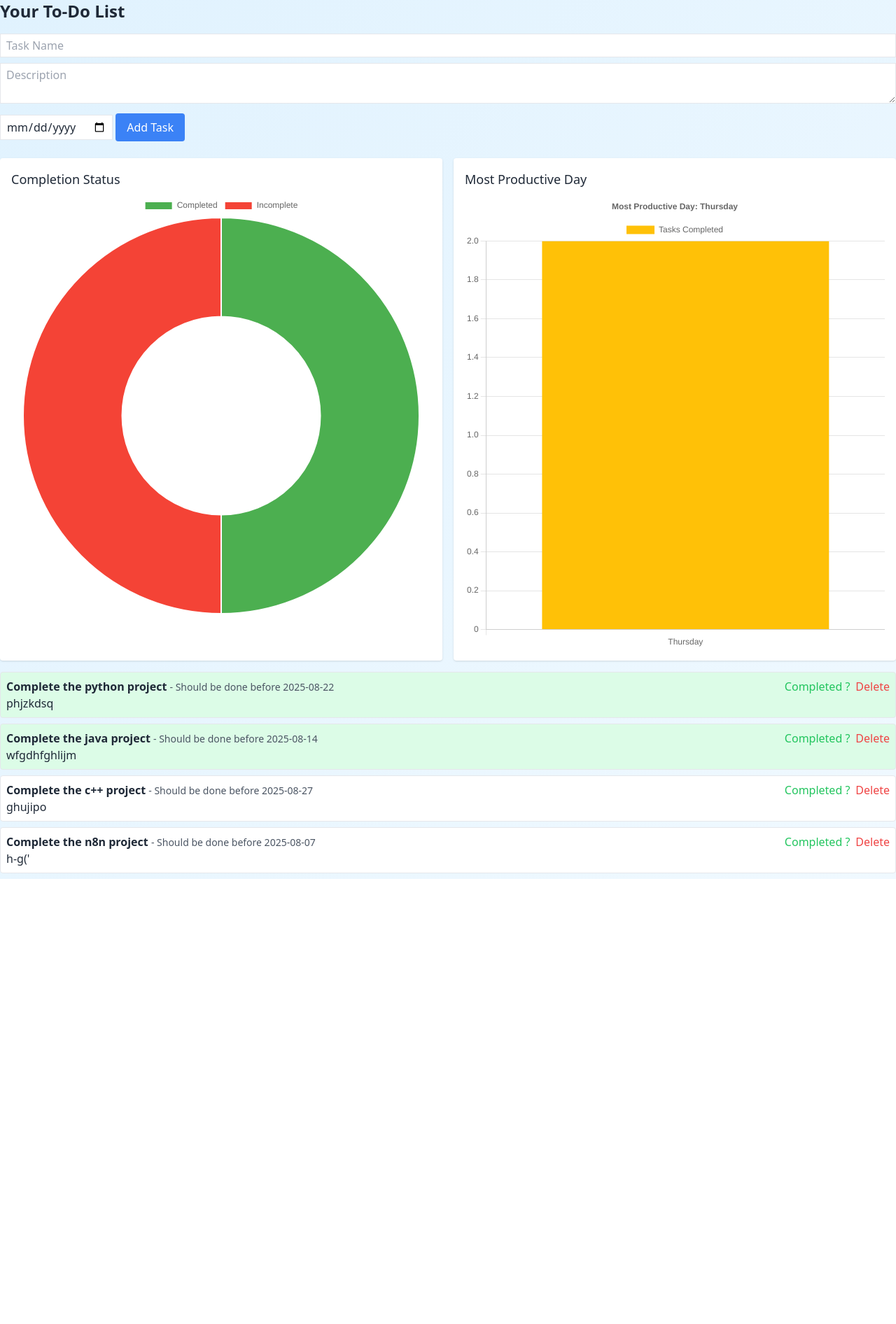
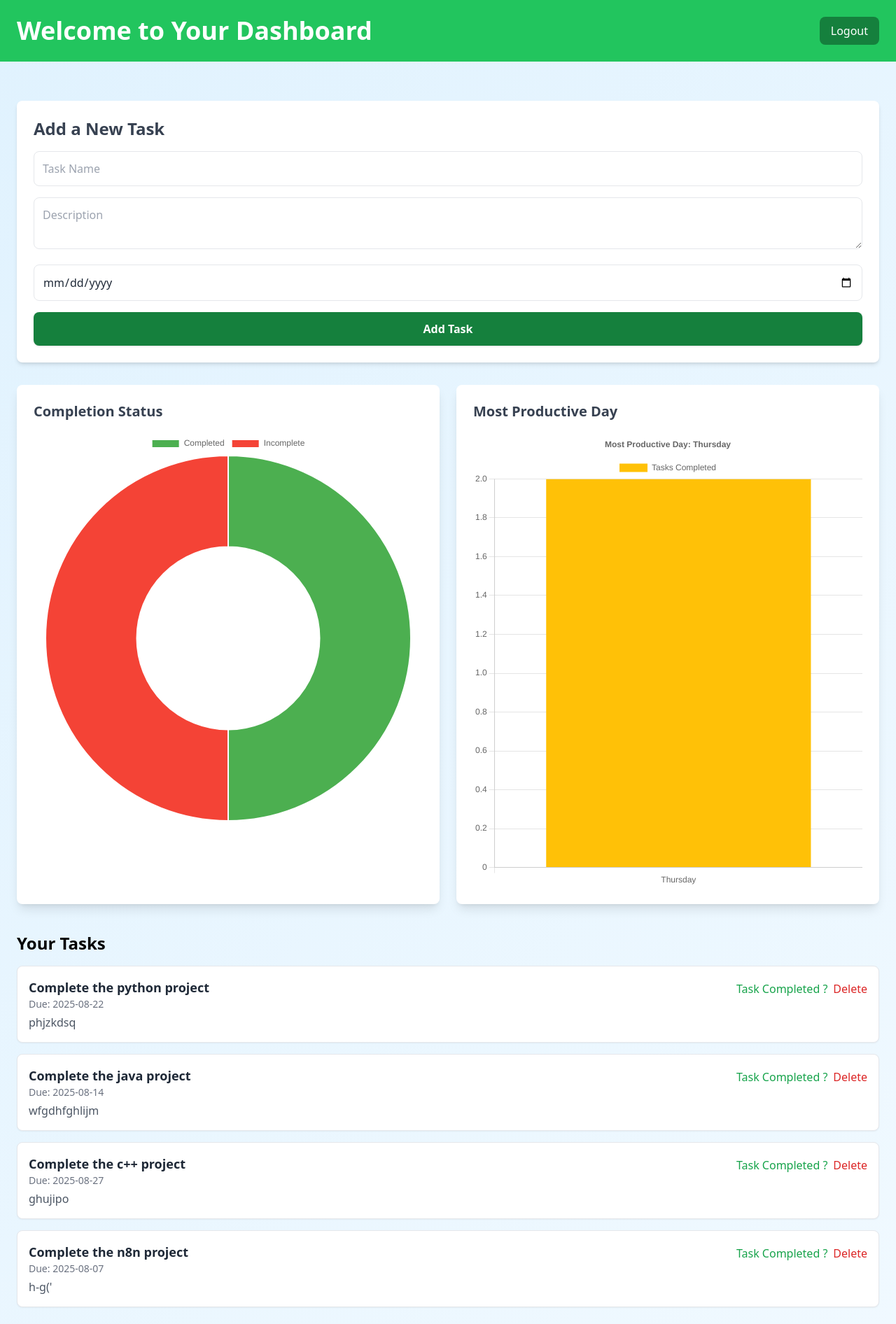
Before and after one commit to Auoram/To_Do_App_flask, a Flask app: page /dashboard in a window 1280 px wide. Shown: the whole page at 70% size. Before the commit the page ends 1256 px from the top, so only its background shows below. Run offline with Flask 3, Linux system fonts and the light colour scheme; a user stored in the database is signed in; some libraries are stand-ins or nearby versions.

Commit message:
style dashboard1

```diff
--- a/templates/dashboard.html
+++ b/templates/dashboard.html
@@ -1,27 +1,70 @@
 {% extends 'layout.html' %}
 {% block title %}Dashboard{% endblock %}
+
 {% block content %}
-<h1 class="text-2xl font-bold mb-4">Your To-Do List</h1>
-<form method="POST" class="mb-6 space-y-2">
-  <input name="name" placeholder="Task Name" required class="border px-2 py-1 w-full">
-  <textarea name="description" placeholder="Description" class="border px-2 py-1 w-full"></textarea>
-  <input type="date" name="due_date" class="border px-2 py-1">
-  <button class="bg-blue-500 text-white px-4 py-2 rounded">Add Task</button>
+<!-- Navbar -->
+<div class="flex justify-between items-center mb-8 p-6 bg-green-500">
+  <h1 class="text-4xl font-extrabold text-white">Welcome to Your Dashboard</h1>
+  <form action="/logout" method="POST">
+    <button class="bg-green-700 text-white px-4 py-2 rounded-lg hover:bg-red-600 transition">Logout</button>
   </form>
+</div>
+<div class="container px-6 mx-auto py-6">
+<!-- Task Creation -->
+<div class="bg-white p-6 rounded-lg shadow-md mb-8">
+  <h2 class="text-2xl font-semibold mb-4 text-gray-700">Add a New Task</h2>
+  <form method="POST" class="space-y-4">
+    <input name="name" placeholder="Task Name" required class="w-full p-3 border rounded-lg focus:ring-2 focus:ring-indigo-500">
+    <textarea name="description" placeholder="Description" class="w-full p-3 border rounded-lg focus:ring-2 focus:ring-indigo-500"></textarea>
+    <input type="date" name="due_date" class="w-full p-3 border rounded-lg focus:ring-2 focus:ring-indigo-500">
+    <button class="w-full bg-green-700 text-white font-semibold py-3 rounded-lg shadow hover:shadow-xl transition">Add Task</button>
+  </form>
+</div>
+
+<!-- Charts -->
 <div id="completedTasks" data-value="{{ completed_tasks }}"></div>
 <div id="incompletedTasks" data-value="{{ incompleted_tasks }}"></div>
 <div id="dayCounts" data-value='{{ day_counts | tojson }}'></div>
 <div id="mostProductiveDay" data-value="{{ most_productive_day }}" hidden></div>
-<div class="flex flex-col md:flex-row gap-4 mb-4">
-  <div class="md:w-1/2 p-4 bg-white rounded shadow">
-    <h3 class="text-lg font-medium mb-2">Completion Status</h3>
-    <canvas id="completionChart" style="width:100%; height:100px;"></canvas>
+
+<div class="grid grid-cols-1 md:grid-cols-2 gap-6 mb-10">
+  <div class="bg-white p-6 rounded-lg shadow-lg">
+    <h3 class="text-xl font-semibold mb-4 text-gray-700">Completion Status</h3>
+    <canvas id="completionChart" style="width:25%; height:250px;"></canvas>
   </div>
-  <div class="md:w-1/2 p-4 bg-white rounded shadow">
-    <h3 class="text-lg font-medium mb-2">Most Productive Day</h3>
+  <div class="bg-white p-6 rounded-lg shadow-lg">
+    <h3 class="text-xl font-semibold mb-4 text-gray-700">Most Productive Day</h3>
     <canvas id="productiveChart" style="width:100%; height:650px;"></canvas>
   </div>
 </div>
+
+<!-- Task List -->
+<h2 class="text-2xl font-bold text-black mb-4">Your Tasks</h2>
+<ul class="space-y-4">
+  {% for task in tasks %}
+  <li class="p-4 rounded-lg border shadow-sm flex justify-between items-start hover:shadow-md transition bg-white">
+    <div>
+      <h3 class="font-semibold text-lg text-gray-800">{{ task.name }}</h3>
+      {% if task.due_date %}
+      <p class="text-sm text-gray-500 mb-1">Due: {{ task.due_date.strftime('%Y-%m-%d') }}</p>
+      {% endif %}
+      <p class="text-gray-600">{{ task.description }}</p>
+    </div>
+    <div class="flex gap-2 ml-4 mt-1">
+      <form method="POST" action="/complete/{{ task.id }}">
+        <button class="text-green-600 hover:underline">Task Completed ?</button>
+      </form>
+      <form method="POST" action="/delete/{{ task.id }}">
+        <button class="text-red-600 hover:underline">Delete</button>
+      </form>
+    </div>
+  </li>
+  {% else %}
+  <li class="text-gray-500 italic">No tasks yet.</li>
+  {% endfor %}
+</ul>
+
+<!-- Charts Script -->
 <script>
   document.addEventListener('DOMContentLoaded', () => {
     const completedTasks = parseInt(document.getElementById('completedTasks').dataset.value);
@@ -44,7 +87,6 @@
 
     const days = Object.keys(dayData);
     const counts = Object.values(dayData);
-
     const barColors = days.map(day => day === mostProductiveDay ? '#FFC107' : '#2196F3');
 
     const ctx2 = document.getElementById('productiveChart').getContext('2d');
@@ -74,25 +116,5 @@
     });
   });
 </script>
-<ul>
-    {% for task in tasks %}
-    <li class="mb-2 p-2 border rounded flex justify-between items-start {{ 'bg-green-100' if task.completed else 'bg-white' }}">
-        <div>
-            <strong>{{ task.name }}</strong>
-            {% if task.due_date %}<span class="text-sm text-gray-600"> - Should be done before {{ task.due_date.strftime('%Y-%m-%d') }}</span>{% endif %}
-            <p>{{ task.description }}</p>
 </div>
-        <div class="flex gap-2 ml-4">
-            <form method="POST" action="/complete/{{ task.id }}">
-                <button class="text-green-500" type="submit">Completed ?</button>
-            </form>
-            <form method="POST" action="/delete/{{ task.id }}">
-                <button class="text-red-500" type="submit">Delete</button>
-            </form>
-        </div>
-    </li>
-    {% else %}
-    <li>No tasks yet.</li>
-    {% endfor %}
-</ul>
 {% endblock %}
```
Also changed, not shown: instance/database.db. Lines whose indentation alone changed are shown as unchanged.
